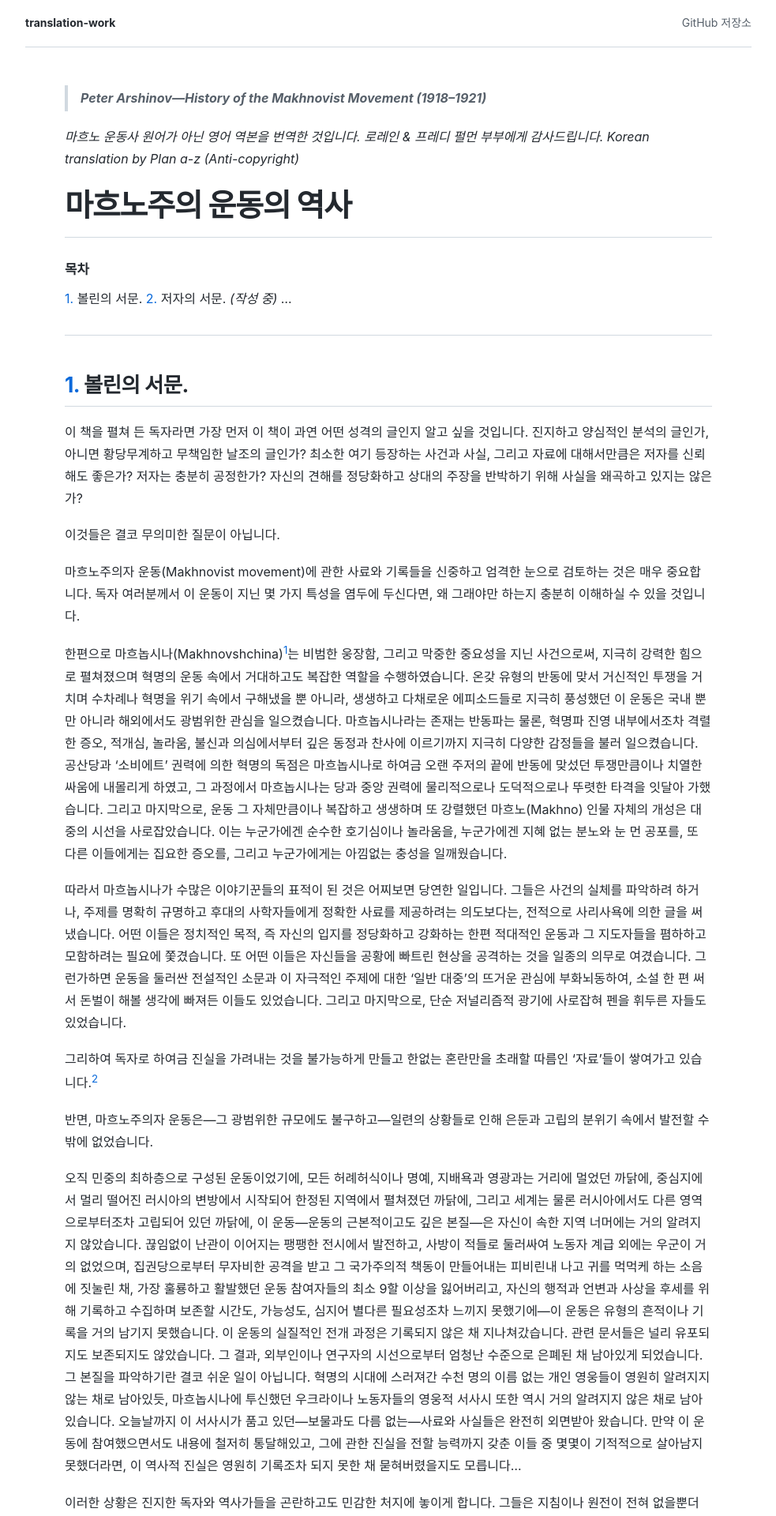
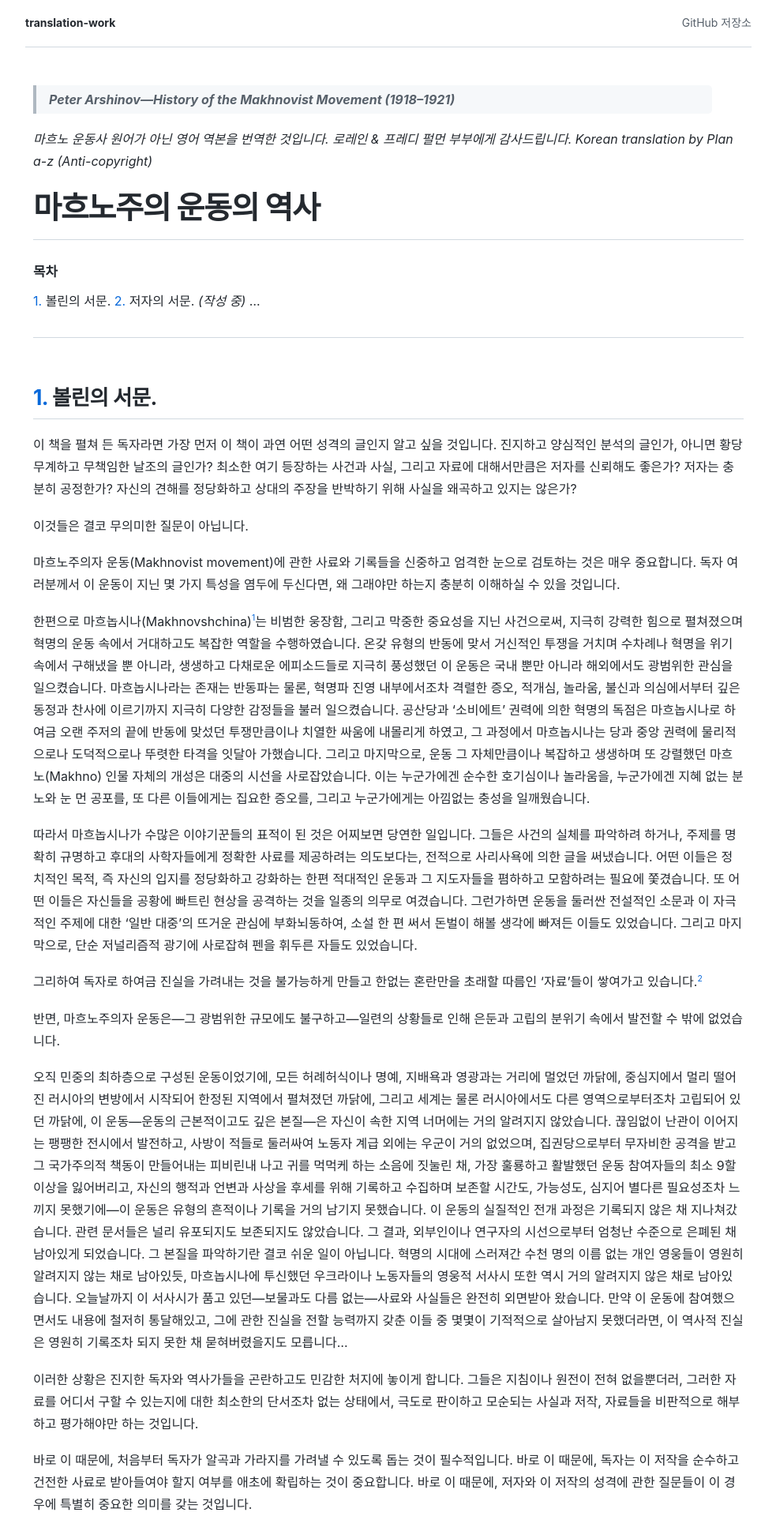
Before and after one commit to Plan-Atoz/translation-work, a Jekyll site: the page built from arshinov/makhno-movement/History of the Makhnovist Movement (Korean).md, in a window 1280 px wide. Shown: the top 1920 px of the page at 79% size, without its empty margins (148-1131 px from the left). Built offline with Jekyll 4.4.1, drawn with Linux system fonts in a browser that asks for light colours; our own code applies the rules of GitHub Pages for plain Markdown files.

Commit message:
Improve Markdown preview typography and quote styling

```diff
--- a/assets/css/style.css
+++ b/assets/css/style.css
@@ -57,10 +57,52 @@ a:hover { text-decoration: underline; }
 .source-link, .site-footer { color: var(--muted); }
 
 .page-content {
-  width: min(100% - 40px, 820px);
+  width: min(100% - 40px, 900px);
   margin: 48px auto 80px;
   overflow-wrap: anywhere;
 }
+
+.markdown-body {
+  font-size: 16px;
+  line-height: 1.75;
+}
+
+.markdown-body > :first-child { margin-top: 0 !important; }
+.markdown-body > :last-child { margin-bottom: 0 !important; }
+
+.markdown-body strong { font-weight: 650; }
+.markdown-body em { font-style: italic; }
+.markdown-body a { text-underline-offset: 0.18em; }
+.markdown-body sup { line-height: 0; }
+.markdown-body .footnote { font-size: 0.78em; }
+.markdown-body .footnotes { scroll-margin-top: 1rem; }
+
+.markdown-body h1, .markdown-body h2, .markdown-body h3,
+.markdown-body h4, .markdown-body h5, .markdown-body h6 {
+  color: var(--text);
+}
+
+.markdown-body h1 { margin-top: 0; }
+.markdown-body h2 { margin-top: 2.2em; }
+.markdown-body h3 { margin-top: 1.8em; }
+
+.markdown-body blockquote {
+  padding: 0.25rem 1rem;
+  background: #f6f8fa;
+  border-left: 4px solid #afb8c1;
+  border-radius: 0 5px 5px 0;
+}
+
+.markdown-body .footnotes {
+  margin-top: 3rem;
+  padding-top: 1rem;
+  border-top: 1px solid var(--border);
+  color: var(--muted);
+  font-size: 0.92rem;
+}
+
+.markdown-body .footnotes ol { padding-left: 1.5rem; }
+.markdown-body .footnotes p { margin-bottom: 0.5rem; }
 
 h1, h2, h3, h4, h5, h6 {
   line-height: 1.35;
@@ -166,4 +208,5 @@ pre code { padding: 0; background: transparent; }
   body { font-size: 15px; }
   .site-header, .site-footer { width: calc(100% - 28px); }
   .page-content { width: calc(100% - 32px); margin-top: 30px; }
+  .markdown-body { font-size: 15px; }
 }
```
